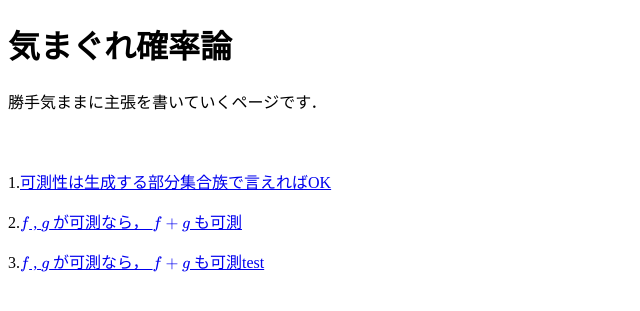
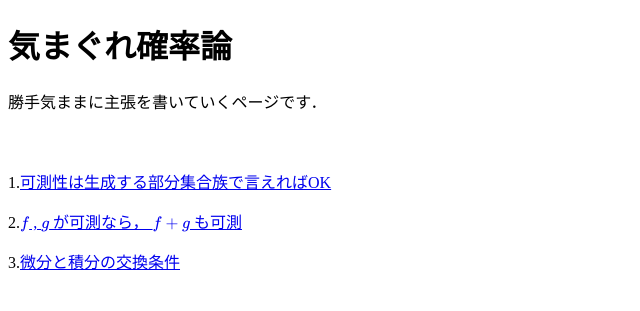
Before and after one commit to Helvetica-0226/kimagure-probability.github.io, a Jekyll site: the page index.html, which Jekyll copies as it is, in a window 1280 px wide. Shown: the top 311 px of the page, without its empty margins (0-640 px from the left). Built offline with Jekyll 4.4.1, drawn with Linux system fonts in a browser that asks for light colours.

Commit message:
Update link text for item 3 in index.html

```diff
--- a/index.html
+++ b/index.html
@@ -24,7 +24,7 @@
 
   <p>1.<a href="./1/" rel="noopener">可測性は生成する部分集合族で言えればOK</a></p>
   <p>2.<a href="./2/" rel="noopener">$f$ , $g$ が可測なら， $f+g$ も可測</a></p>
-  <p>3.<a href="./3/" rel="noopener">$f$ , $g$ が可測なら， $f+g$ も可測test</a></p>
+  <p>3.<a href="./3/" rel="noopener">微分と積分の交換条件</a></p>
 
 
 </body>
```
